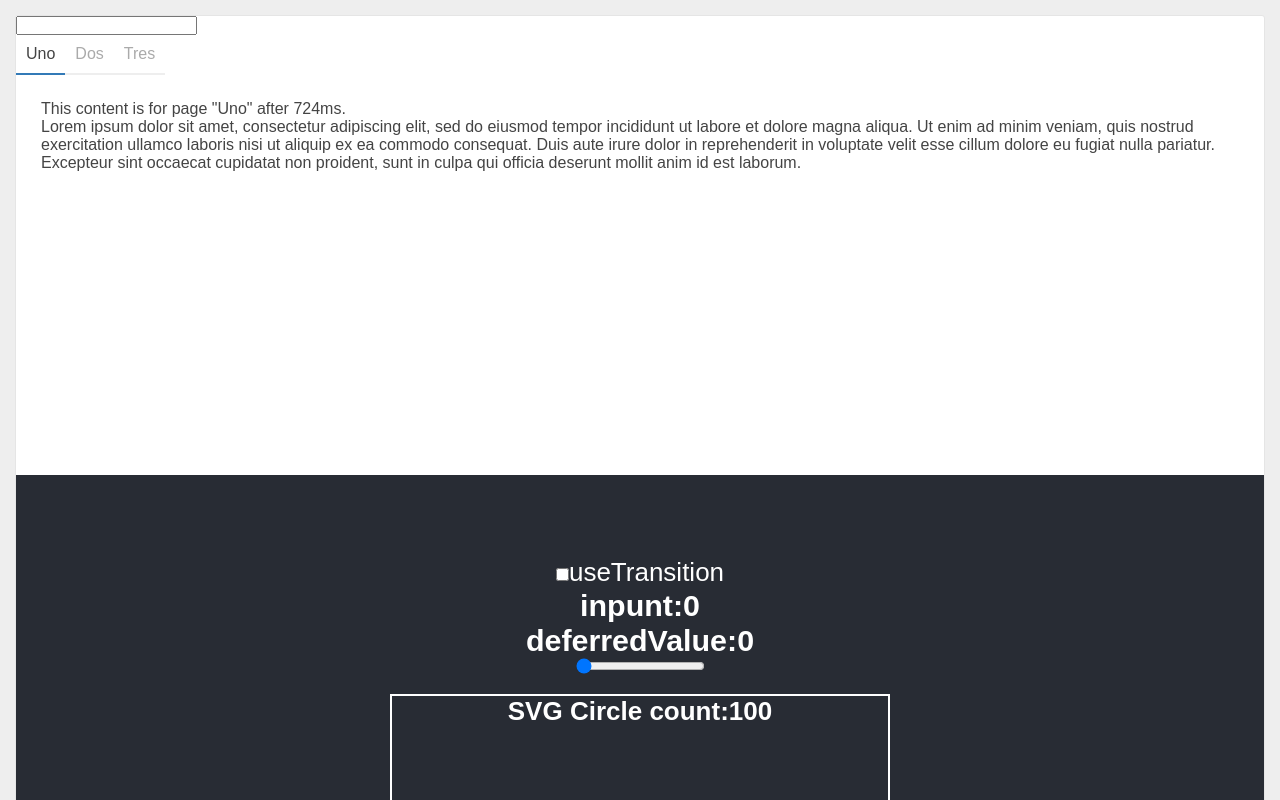
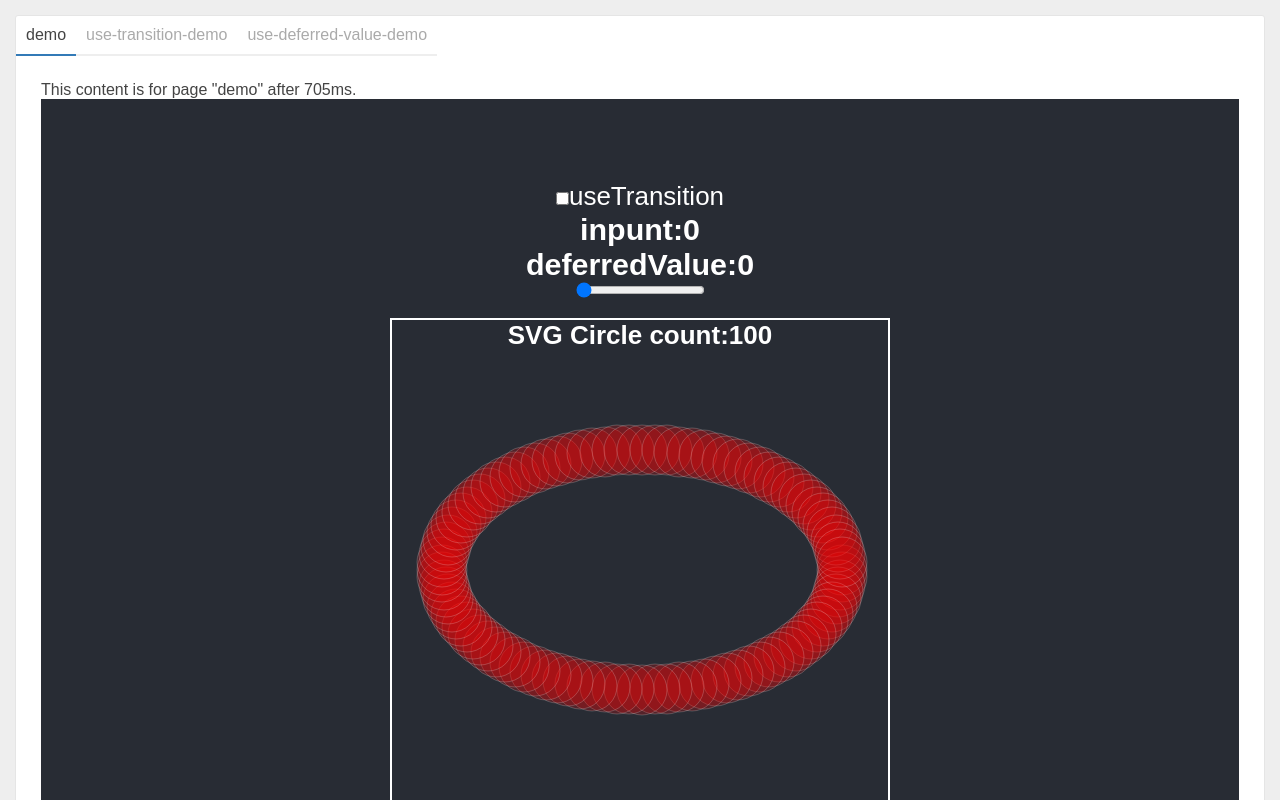
Before and after one commit to qiyx2019/react18demo, a React app: page / in a window 1280 px wide. Shown: the top 800 px of the page. Built offline with nearby package versions, Linux system fonts and the light colour scheme.

Commit message:
新增demo

```diff
--- a/src/app.tsx
+++ b/src/app.tsx
@@ -7,7 +7,7 @@ import ErrorBoundary from '@/components/error-boundary'
 import UseRefDemo from "@/components/use-ref-demo";
 import UseRedcerDemo from "@/components/use-reducer-demo";
 import SuspenseDemo from "@/components/suspense-demo";
-import UseTransitionDemo from "@/components/use-transition";
+import UseTransitionDemo from "@/components/use-transition-demo";
 import USeDeferredValueDemo from "@/components/use-deferred-value-demo";
 import AppDemo from "@/react18-demo/demo2/app"
 import AppDemo1 from "@/react18-demo/demo1/app"
@@ -22,9 +22,9 @@ const Home = (props: HomeProps<any>) => {
       {/* <UseRedcerDemo /> */}
      {/* <SuspenseDemo /> */}
      {/* <UseTransitionDemo /> */}
-     <USeDeferredValueDemo />
+     {/* <USeDeferredValueDemo /> */}
      <AppDemo />
-     <AppDemo1 />
+     {/* <AppDemo1 /> */}
    </ErrorBoundary>
   );
 }
--- a/src/components/use-transition.tsx
+++ b/src/components/use-transition-demo.tsx
@@ -7,7 +7,7 @@ const getNextUserId = (id) => {
 const UseTransitionDemo = () => {
   const [resource,setResource] = React.useState(initResource);
   const [isPending,startTransition] = React.useTransition({
-    timeout:1000
+    timeout:2000
   });
   return <>
   <button disabled={isPending} onClick={()=>startTransition(
--- a/src/react18-demo/demo2/app.tsx
+++ b/src/react18-demo/demo2/app.tsx
@@ -26,26 +26,26 @@ export default function App() {
           className={tab === 0 ? 'selected' : null}
           onClick={() => handleClick(0)}
         >
-          Uno
+          demo
         </li>
         <li
           className={tab === 1 ? 'selected' : null}
           onClick={() => handleClick(1)}
         >
-          Dos
+          use-transition-demo
         </li>
         <li
           className={tab === 2 ? 'selected' : null}
           onClick={() => handleClick(2)}
         >
-          Tres
+          use-deferred-value-demo
         </li>
       </ul>
       <div className={`tab ${isPending ? 'pending' : null}`}>
         <Suspense fallback={<Loader />}>
-          {tab === 0 && <Content page="Uno" resource={resource} />}
-          {tab === 1 && <Content page="Dos" resource={resource} />}
-          {tab === 2 && <Content page="Tres" resource={resource} />}
+          {tab === 0 && <Content page="demo" resource={resource} />}
+          {tab === 1 && <Content page="use-transition-demo" resource={resource} />}
+          {tab === 2 && <Content page="use-deferred-value-demo" resource={resource} />}
         </Suspense>
       </div>
     </>
--- a/src/react18-demo/demo2/content.tsx
+++ b/src/react18-demo/demo2/content.tsx
@@ -1,8 +1,11 @@
-import * as React from 'react'
+import * as React from 'react';
+import AppDemo1 from '@/react18-demo/demo1/app';
+import UseTransitionDemo from '@/components/use-transition-demo';
+import UseDefaultDemo from '@/components/use-deferred-value-demo';
 const CONTENT = {
-  Uno: `Lorem ipsum dolor sit amet, consectetur adipiscing elit, sed do eiusmod tempor incididunt ut labore et dolore magna aliqua. Ut enim ad minim veniam, quis nostrud exercitation ullamco laboris nisi ut aliquip ex ea commodo consequat. Duis aute irure dolor in reprehenderit in voluptate velit esse cillum dolore eu fugiat nulla pariatur. Excepteur sint occaecat cupidatat non proident, sunt in culpa qui officia deserunt mollit anim id est laborum.`,
-  Dos: `Sed ut perspiciatis unde omnis iste natus error sit voluptatem accusantium doloremque laudantium, totam rem aperiam, eaque ipsa quae ab illo inventore veritatis et quasi architecto beatae vitae dicta sunt explicabo. Nemo enim ipsam voluptatem quia voluptas sit aspernatur aut odit aut fugit, sed quia consequuntur magni dolores eos qui ratione voluptatem sequi nesciunt. Neque porro quisquam est, qui dolorem ipsum quia dolor sit amet, consectetur, adipisci velit, sed quia non numquam eius modi tempora incidunt ut labore et dolore magnam aliquam quaerat voluptatem. Ut enim ad minima veniam, quis nostrum exercitationem ullam corporis suscipit laboriosam, nisi ut aliquid ex ea commodi consequatur? Quis autem vel eum iure reprehenderit qui in ea voluptate velit esse quam nihil molestiae consequatur, vel illum qui dolorem eum fugiat quo voluptas nulla pariatur?`,
-  Tres: `On the other hand, we denounce with righteous indignation and dislike men who are so beguiled and demoralized by the charms of pleasure of the moment, so blinded by desire, that they cannot foresee the pain and trouble that are bound to ensue; and equal blame belongs to those who fail in their duty through weakness of will, which is the same as saying through shrinking from toil and pain. These cases are perfectly simple and easy to distinguish. In a free hour, when our power of choice is untrammelled and when nothing prevents our being able to do what we like best, every pleasure is to be welcomed and every pain avoided. But in certain circumstances and owing to the claims of duty or the obligations of business it will frequently occur that pleasures have to be repudiated and annoyances accepted. The wise man therefore always holds in these matters to this principle of selection: he rejects pleasures to secure other greater pleasures, or else he endures pains to avoid worse pains.`,
+  'demo': <AppDemo1 />,
+  'use-transition-demo': <UseTransitionDemo />,
+  'use-deferred-value-demo': <UseDefaultDemo />,
 }
 
 function Content({ page, resource }) {
@@ -13,7 +16,7 @@ function Content({ page, resource }) {
       <div className="tab-content">
         This content is for page "{page}" after {time.toFixed()}
         ms.
-        <p>{CONTENT[page]}</p>
+        <div>{CONTENT[page]}</div>
       </div>
     )
   )
```
